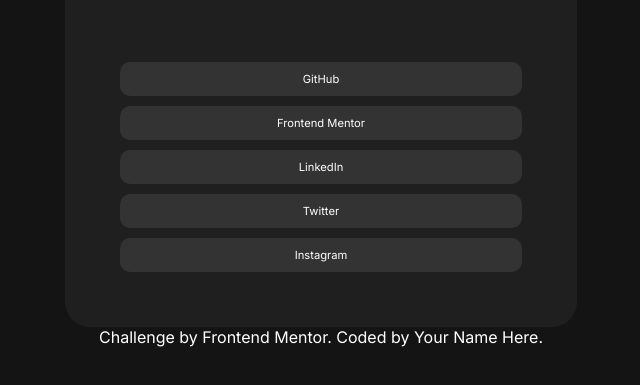
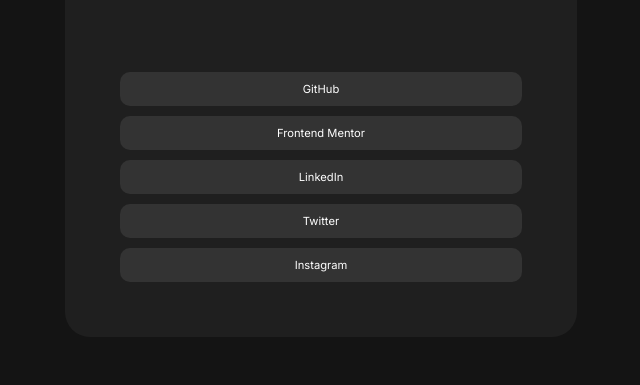
Before and after one commit to joyafrikaana/Social-media-profile-card, a plain HTML site: page index.html in a window 1280 px wide. Shown: the part 375-760 px from the top of the page, without its empty margins (319-959 px from the left). Drawn offline with Linux system fonts and the light colour scheme.

Commit message:
Update index.html

```diff
--- a/index.html
+++ b/index.html
@@ -29,11 +29,5 @@
      </nav>
    </main>
   </div>
-   <footer>
-    <div class="attribution">
-      Challenge by <a href="https://www.frontendmentor.io?ref=challenge" target="_blank">Frontend Mentor</a>.
-      Coded by <a href="#">Your Name Here</a>.
-    </div>
-  </footer>
 </body>
 </html>
```
